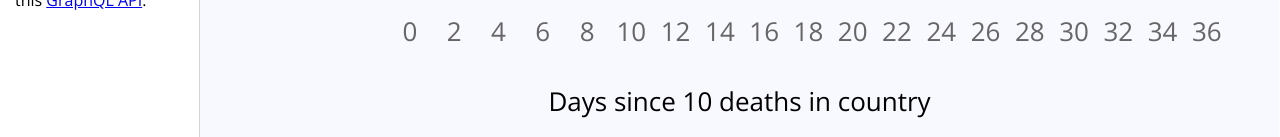
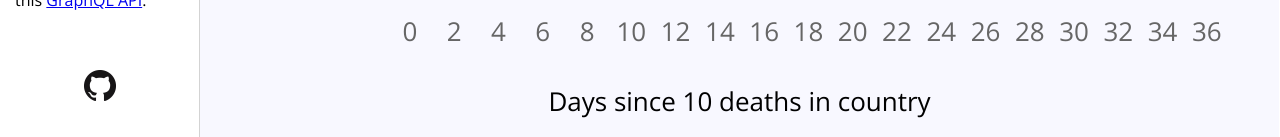
Before and after one commit to oflisback/another-covid-19-graph, a React (Create React App) app: page / in a window 1280 px wide. Shown: the part 663-800 px from the top of the page. Built offline with nearby package versions, Linux system fonts and the light colour scheme.

Commit message:
Add github link

```diff
--- a/src/components/SettingsPanel/index.jsx
+++ b/src/components/SettingsPanel/index.jsx
@@ -25,7 +25,10 @@ const SettingsPanel = ({ countries, options, toggleCountryEnabled, toggleCumulat
         backgroundColor: "white",
         padding: "15px",
         maxWidth: '200px',
-        width: '200px'
+        width: '200px',
+        display: 'flex',
+        flexDirection: 'column',
+        alignItems: 'center'
     }}>
       <FormControl component="fieldset" className={classes.formControl}>
         <FormLabel component="legend">Countries</FormLabel>
@@ -70,7 +73,10 @@ const SettingsPanel = ({ countries, options, toggleCountryEnabled, toggleCumulat
           />
         </FormGroup>
       </FormControl>
-    Data from <a href="https://systems.jhu.edu/research/public-health/ncov/">John Hopkins University</a> via this <a href="https://github.com/rlindskog/covid19-graphql">GraphQL API</a>.
+      <div>Data from <a href="https://systems.jhu.edu/research/public-health/ncov/">John Hopkins University</a> via this <a href="https://github.com/rlindskog/covid19-graphql">GraphQL API</a>.</div>
+      <div style={{display: 'flex', flexDirection: 'row', justifyContent: 'center', marginBottom: '20px', marginTop: 'auto'}}>
+        <img src="github.png" alt="github" style={{ width: '32px', height: '32px' }} onClick={() => window.open("https://github.com/oflisback/another-covid-19-graph", "_blank")} />
+      </div>
     </div>
   );
 };
```
Also changed, not shown: public/github.png (added).
